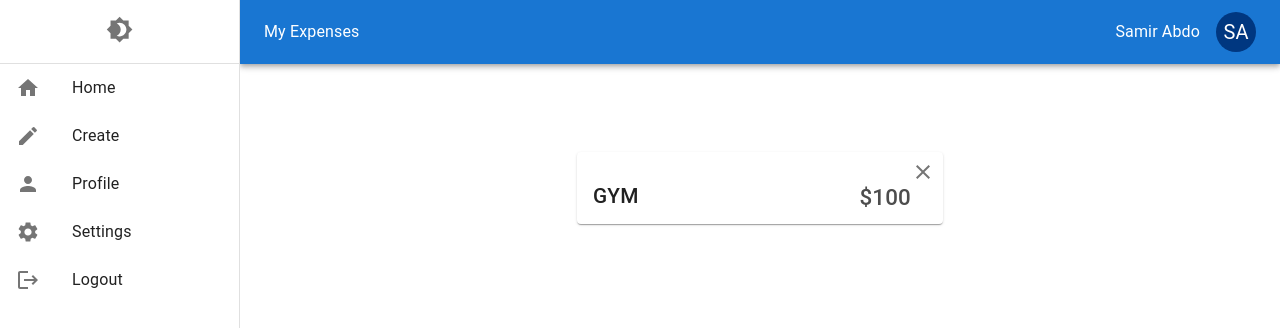
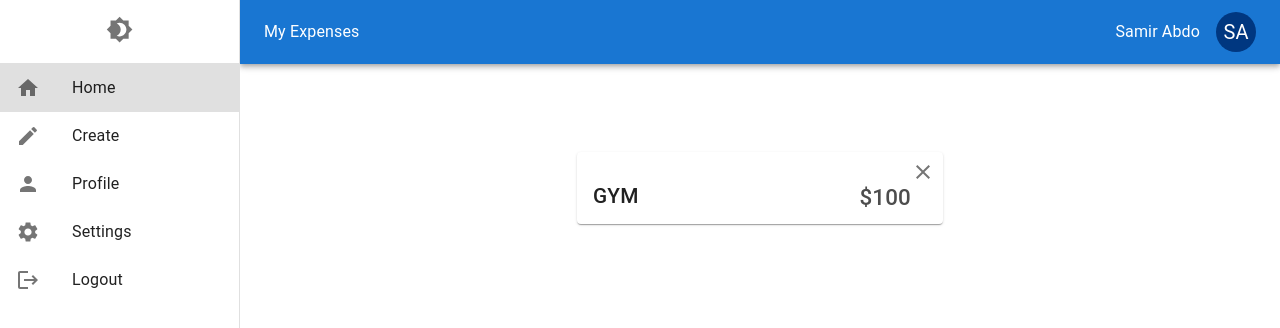
Before and after one commit to samirbobo/pro-mui-one, a React (Vite) app: page / in a window 1280 px wide. Shown: the top 328 px of the page. Built offline with nearby package versions, Linux system fonts and the light colour scheme.

Commit message:
Finished Sidebar

```diff
--- a/src/components/Navbar.jsx
+++ b/src/components/Navbar.jsx
@@ -1,5 +1,6 @@
 import { Link } from "react-router-dom";
-import { Avatar, AppBar, Toolbar, Typography } from "@mui/material";
+import { Avatar, AppBar, Toolbar, Typography, IconButton } from "@mui/material";
+import MenuIcon from "@mui/icons-material/Menu";
 
 /*
   AppBar: بتحتوي علي عنصر الهادر وبحط فيها عناصر الناف
@@ -11,13 +12,27 @@ import { Avatar, AppBar, Toolbar, Typography } from "@mui/material";
     component and classes and sx
 */
 
-export default function Navbar({ drawerWidth }) {
+export default function Navbar({ drawerWidth, setShowSidebar }) {
   return (
     <AppBar
-      sx={{ width: `calc(100% - ${drawerWidth}px)`, ml: `${drawerWidth}px` }}
+      sx={{
+        width: {
+          xs: "100%",
+          sm: `calc(100% - ${drawerWidth}px)`,
+        },
+        ml: { sm: `${drawerWidth}px` },
+      }}
       position="static"
     >
       <Toolbar>
+        <IconButton
+          sx={{ mr: "0.5rem", display: { sm: "none" } }}
+          onClick={() => {
+            setShowSidebar(true);
+          }}
+        >
+          <MenuIcon sx={{ color: "white" }} />
+        </IconButton>
         <Link to="/" style={{ textDecoration: "none", flexGrow: "1" }}>
           <Typography
             sx={{
--- a/src/components/Sidebar.jsx
+++ b/src/components/Sidebar.jsx
@@ -14,7 +14,7 @@ import CreateIcon from "@mui/icons-material/Create";
 import PersonIcon from "@mui/icons-material/Person";
 import SettingsIcon from "@mui/icons-material/Settings";
 import LogoutIcon from "@mui/icons-material/Logout";
-import { useNavigate } from "react-router-dom";
+import { useLocation, useNavigate } from "react-router-dom";
 import { Brightness4, Brightness7 } from "@mui/icons-material";
 
 /*
@@ -38,10 +38,24 @@ import { Brightness4, Brightness7 } from "@mui/icons-material";
   2- Link from material ui href="/"
   3- Link from react-router
   4- useNavigate from react-router
+
+  Breakpoints: زي الميديا كويري بالظبط في ال سي اس اس
+  xs, extra-small: From 0px to 600px
+  sm, small: From 600px to 900px
+  md, medium: From 900px to 1200px
+  lg, large: From 1200px to 1536px
+  xl, extra-large: From 1536px to larger than
 */
-export default function Sidebar({ drawerWidth, setChangeMode }) {
+
+export default function Sidebar({
+  drawerWidth,
+  setChangeMode,
+  showSidebar,
+  setShowSidebar,
+}) {
   const navigate = useNavigate();
   const theme = useTheme(); // هوك صمم من ماتريل يو اي عشان اقدر اوصل لتفاصيل الموقع الحالي من مود هل لايت ولا ضارك الالوان وهكذا
+  const currentLocation = useLocation();
 
   const links = [
     { label: "Home", href: "/" },
@@ -60,6 +74,7 @@ export default function Sidebar({ drawerWidth, setChangeMode }) {
   return (
     <Drawer
       sx={{
+        display: { xs: showSidebar ? "block" : "none", sm: "block" }, // دي الطريقه الاولي لجعل العناصر رسبونسف علي كل الشاشات
         width: `${drawerWidth}px`,
         flexShrink: 0,
         "& .MuiDrawer-paper": {
@@ -67,7 +82,9 @@ export default function Sidebar({ drawerWidth, setChangeMode }) {
           boxSizing: "border-box",
         },
       }}
-      variant="permanent"
+      open={showSidebar}
+      variant={showSidebar ? "temporary" : "permanent"}
+      onClose={() => setShowSidebar(false)}
       anchor="left"
     >
       <List>
@@ -75,7 +92,7 @@ export default function Sidebar({ drawerWidth, setChangeMode }) {
           sx={{ display: "flex", justifyContent: "center", mb: "12px" }}
           disablePadding
         >
-          <IconButton onClick={changeAndSaveMode} divider>
+          <IconButton onClick={changeAndSaveMode}>
             {theme.palette.mode === "dark" ? (
               <Brightness7 sx={{ fontSize: "1.7rem", color: "orange" }} />
             ) : (
@@ -84,8 +101,17 @@ export default function Sidebar({ drawerWidth, setChangeMode }) {
           </IconButton>
         </ListItem>
         <Divider />
+
         {links.map(({ label, href }) => (
-          <ListItem key={label} disablePadding>
+          <ListItem
+            sx={{
+              bgcolor:
+                currentLocation.pathname === href &&
+                theme.palette.favColor.main,
+            }}
+            key={label}
+            disablePadding
+          >
             <ListItemButton
               onClick={() => {
                 navigate(href);
--- a/src/pages/RootLayout.jsx
+++ b/src/pages/RootLayout.jsx
@@ -4,7 +4,7 @@ import Sidebar from "../components/Sidebar";
 import { Box } from "@mui/material";
 import { ThemeProvider, createTheme } from "@mui/material/styles";
 import CssBaseline from "@mui/material/CssBaseline";
-import { teal } from "@mui/material/colors";
+import { grey, teal } from "@mui/material/colors";
 import { useState } from "react";
 
 const drawerWidth = 240;
@@ -13,6 +13,7 @@ export default function RootLayout() {
   const [mode, setChangeMode] = useState(
     localStorage.getItem("themeMode") || "light"
   );
+  const [showSidebar, setShowSidebar] = useState(false);
 
   // عشان اكريت المود بتاع الضارك
   // هنا كده بكريت لون جديد باي اسم انا عايزه وبضيف قيمته في حاله الايت والضارك مود وبضيف للعنصر الي انا عايزه في المشروع بيتغير بشكل تلقائي
@@ -25,11 +26,17 @@ export default function RootLayout() {
             samir: {
               main: "#64748B",
             },
+            favColor: {
+              main: grey[300],
+            },
           }
         : {
             // palette values for dark mode
             samir: {
               main: teal[700],
+            },
+            favColor: {
+              main: grey[800],
             },
           }),
     },
@@ -41,11 +48,17 @@ export default function RootLayout() {
       {/* عشان ياكد علي تغير بقيه العناصر الي مش في الماتريل يو ايه من باك جرونتس */}
       <CssBaseline />
 
-      <Navbar drawerWidth={drawerWidth} />
-      <Sidebar drawerWidth={drawerWidth} setChangeMode={setChangeMode} />
+      <Navbar drawerWidth={drawerWidth} setShowSidebar={setShowSidebar} />
+      <Sidebar
+        drawerWidth={drawerWidth}
+        setChangeMode={setChangeMode}
+        showSidebar={showSidebar}
+        setShowSidebar={setShowSidebar}
+      />
+
       <Box
         sx={{
-          ml: `${drawerWidth}px`,
+          ml: { sm: `${drawerWidth}px` },
           display: "flex",
           justifyContent: "center",
           mt: "66px",
```
Lines whose indentation alone changed are shown as unchanged.
